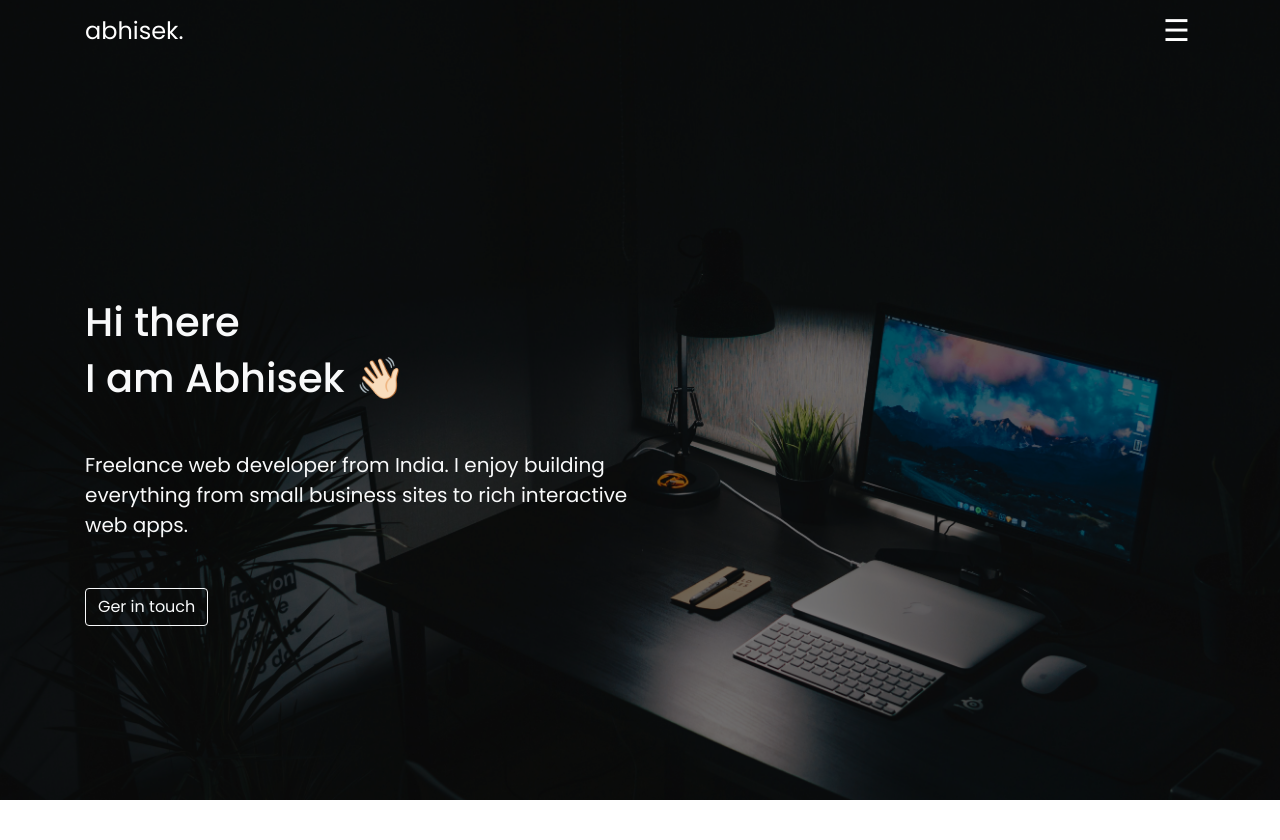
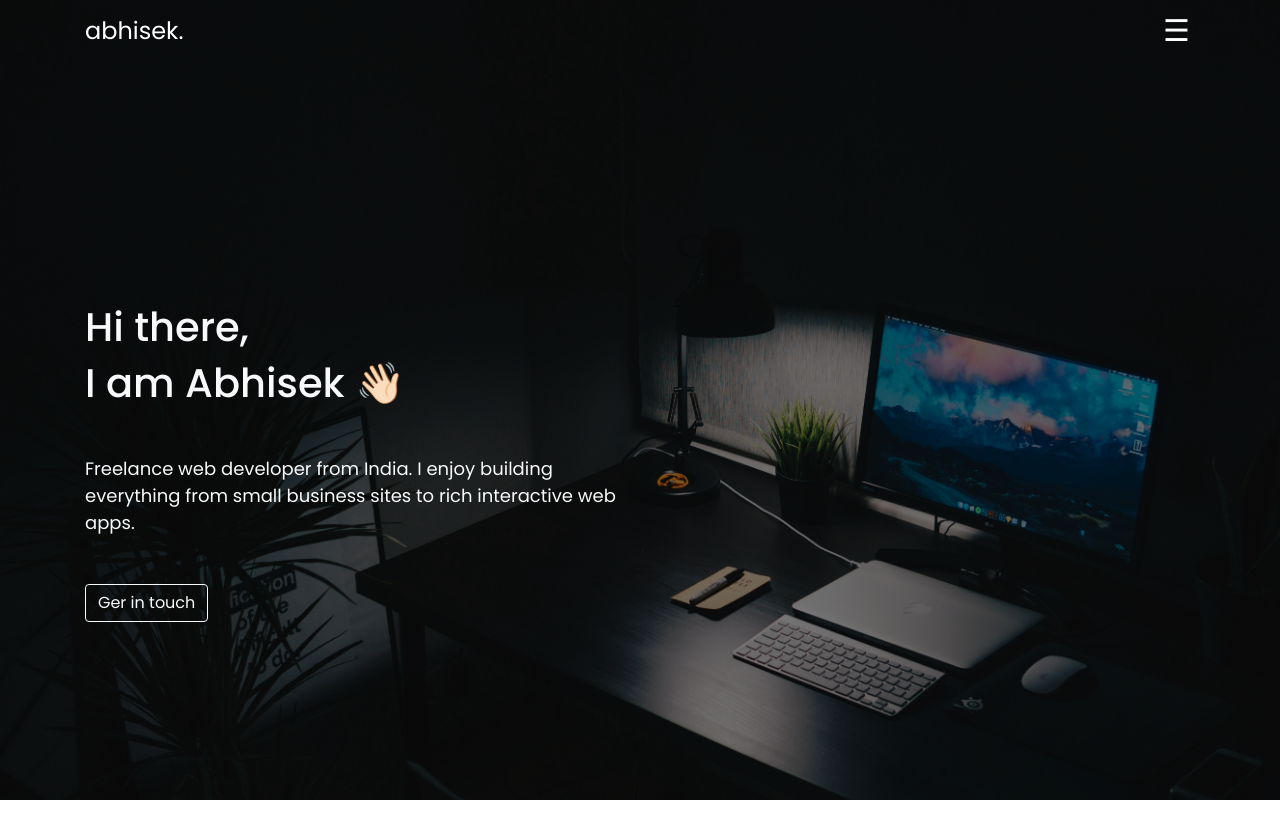
Before and after one commit to abhisek47/portfolio, a PHP site: page / in a window 1280 px wide. Shown: the top 840 px of the page. Run offline with PHP 8.4, Linux system fonts and the light colour scheme; some libraries are stand-ins or nearby versions.

Commit message:
second commit

```diff
--- a/index.html
+++ b/index.html
@@ -36,7 +36,7 @@
         <!-- start overlay -->
         <div class="overlay">
           <div class="wrap">
-            <ul class="wrap-nav my-5 py-5">
+            <ul class="wrap-nav mt-5 py-5">
               <li class="nav-item">
                 <a href="#">Home</a>
               </li>
@@ -69,7 +69,7 @@
         <!-- end overlay -->
         <!-- start title -->
         <div class="bio text-light mb-5">
-          <h1>Hi there</h1>
+          <h1>Hi there,</h1>
           <h1 class="mb-5">I am Abhisek 👋🏻</h1>
           <p class="mb-5">
             Freelance web developer from India. I enjoy building everything from
--- a/script.js
+++ b/script.js
@@ -1,7 +1,6 @@
 $(document).ready(function () {
   $('.button a').click(function () {
     $('.overlay').slideToggle(500);
-    $('.bio').toggle(10);
     $(this).toggleClass('btn-open').toggleClass('btn-close');
   });
 });
--- a/style.css
+++ b/style.css
@@ -67,7 +67,7 @@ a:hover {
   position: fixed;
   top: 0;
   left: 0;
-  opacity: 0.9;
+  opacity: 1;
   width: 100%;
   height: 100vh;
   background: #111;
@@ -120,5 +120,5 @@ a:hover {
 }
 .bio p {
   width: 50%;
-  font-size: 20px;
+  font-size: 18px;
 }
```
